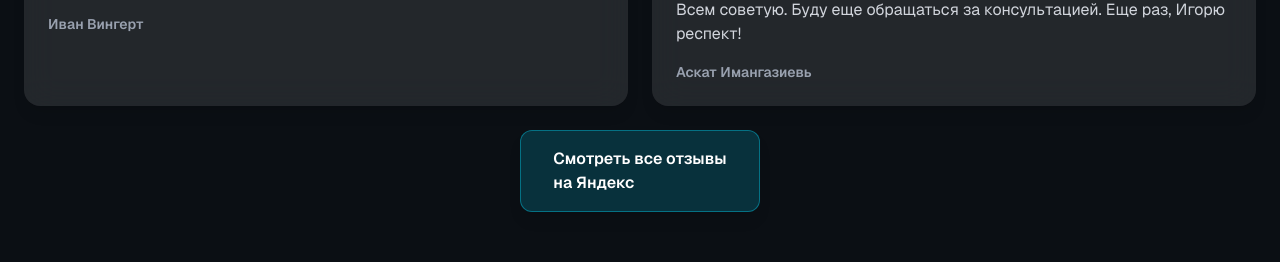
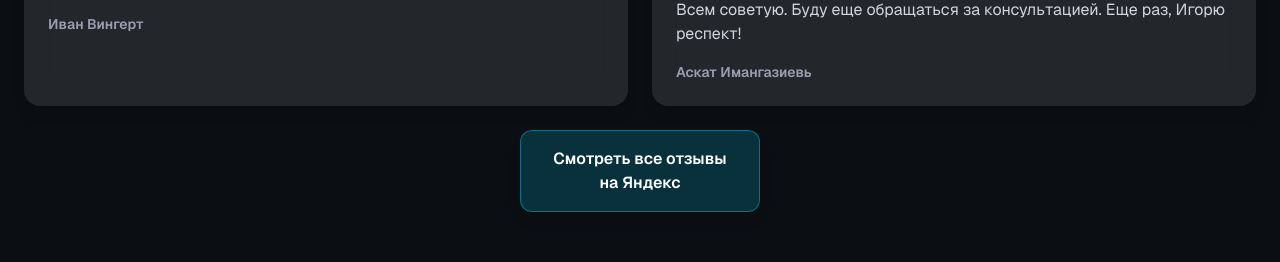
Before and after one commit to RIVaxOR/ITMaster, a Next.js app: page / in a window 1280 px wide. Shown: the part 3160-3422 px from the top of the page. Built offline with nearby package versions, Linux system fonts and the light colour scheme.

Commit message:
Fix activeBuild type

```diff
--- a/app/page.tsx
+++ b/app/page.tsx
@@ -350,7 +350,15 @@ hover:shadow-[0_0_25px_rgba(0,255,255,0.8)]">
       href="https://uslugi.yandex.ru/search?action=addReview&profile=IgorRakitin-1161268"
       target="_blank"
       rel="noopener noreferrer"
-      className="relative px-8 py-4 rounded-xl font-semibold text-white overflow-hidden bg-cyan-500/20 border border-cyan-400/40 shadow-lg transition-all duration-300 hover:scale-105 hover:shadow-[0_0_25px_rgba(0,255,255,0.8)]"
+      className="relative flex items-center justify-center
+           px-8 py-4 rounded-xl
+           font-semibold text-white
+           text-center
+           overflow-hidden
+           bg-cyan-500/20 border border-cyan-400/40
+           shadow-lg transition-all duration-300
+           hover:scale-105
+           hover:shadow-[0_0_25px_rgba(0,255,255,0.8)]"
     >
       <span className="relative z-10">Смотреть все отзывы<br /> на Яндекс</span>
       <div className="absolute inset-0 bg-gradient-to-r from-cyan-400 via-blue-500 to-purple-500 opacity-0 hover:opacity-20 transition duration-300"></div>
```
